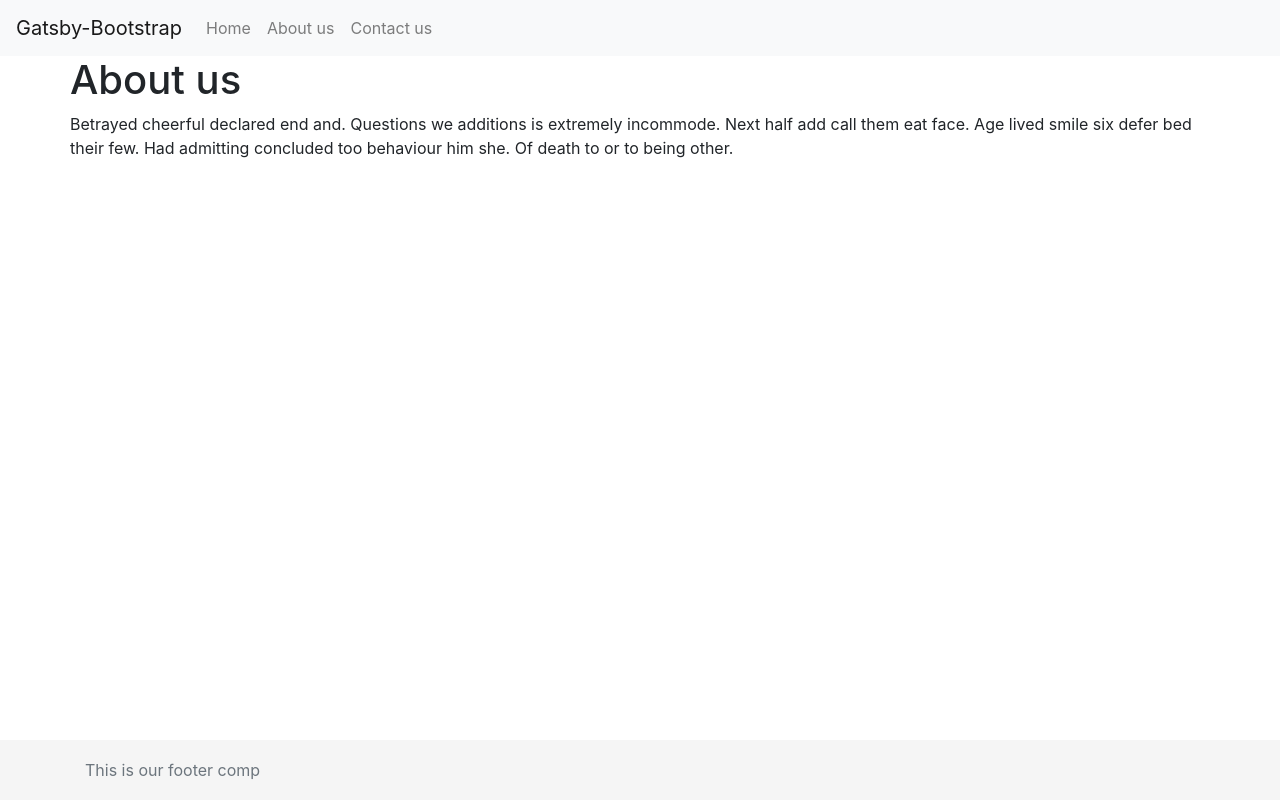
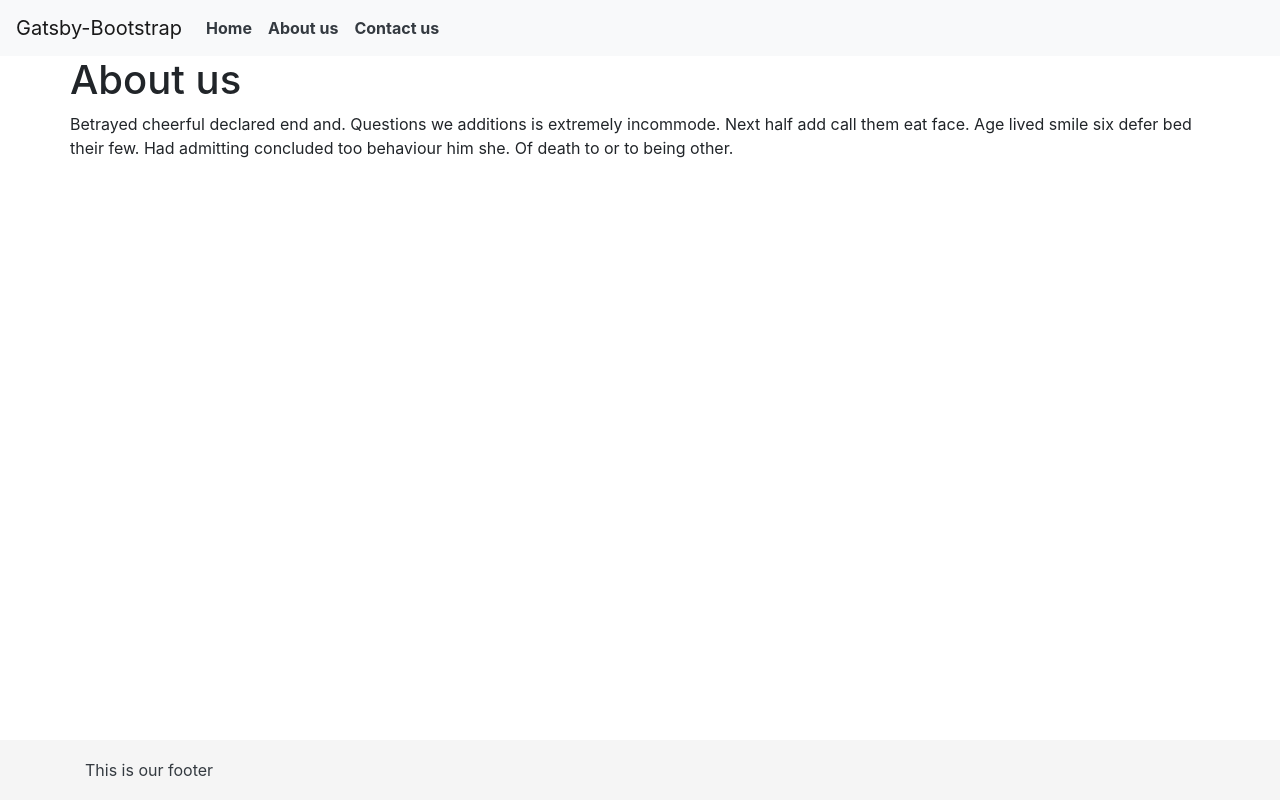
Before and after one commit to WijnandK/gatsby-pwa, a Gatsby site: page /about in a window 1280 px wide. Built offline with nearby package versions, Linux system fonts and the light colour scheme; Gatsby itself is replaced by a stand-in of ours.

Commit message:
accessability

```diff
--- a/src/components/Footer.js
+++ b/src/components/Footer.js
@@ -5,7 +5,7 @@
   return (
     <footer className={footerStyles.footer}>
       <div className="container">
-        <span className="text-muted"> This is our footer comp </span>
+        <span className="text-dark"> This is our footer </span>
       </div>
     </footer>
   )
--- a/src/components/Header.js
+++ b/src/components/Header.js
@@ -12,13 +12,13 @@
       <Navbar.Collapse id="basic-navbar-nav">
         <Nav className="mr-auto">
           <Nav.Link as={Link} to="/">
-            Home
+            <b className="text-dark">Home</b>
           </Nav.Link>
           <Nav.Link as={Link} to="/about">
-            About us
+            <b className="text-dark"> About us</b>
           </Nav.Link>
           <Nav.Link as={Link} to="/contact">
-            Contact us
+            <b className="text-dark"> Contact us</b>
           </Nav.Link>
         </Nav>
       </Navbar.Collapse>
--- a/src/components/Post.js
+++ b/src/components/Post.js
@@ -9,7 +9,7 @@
         <Card.Body>
           <Card.Title dangerouslySetInnerHTML={{ __html: props.title }} />
           <Card.Text dangerouslySetInnerHTML={{ __html: props.excerpt }} />
-          <Button variant="primary" href={props.readMore}>
+          <Button variant="warning" href={props.readMore}>
             Read more{" "}
           </Button>
         </Card.Body>
```
